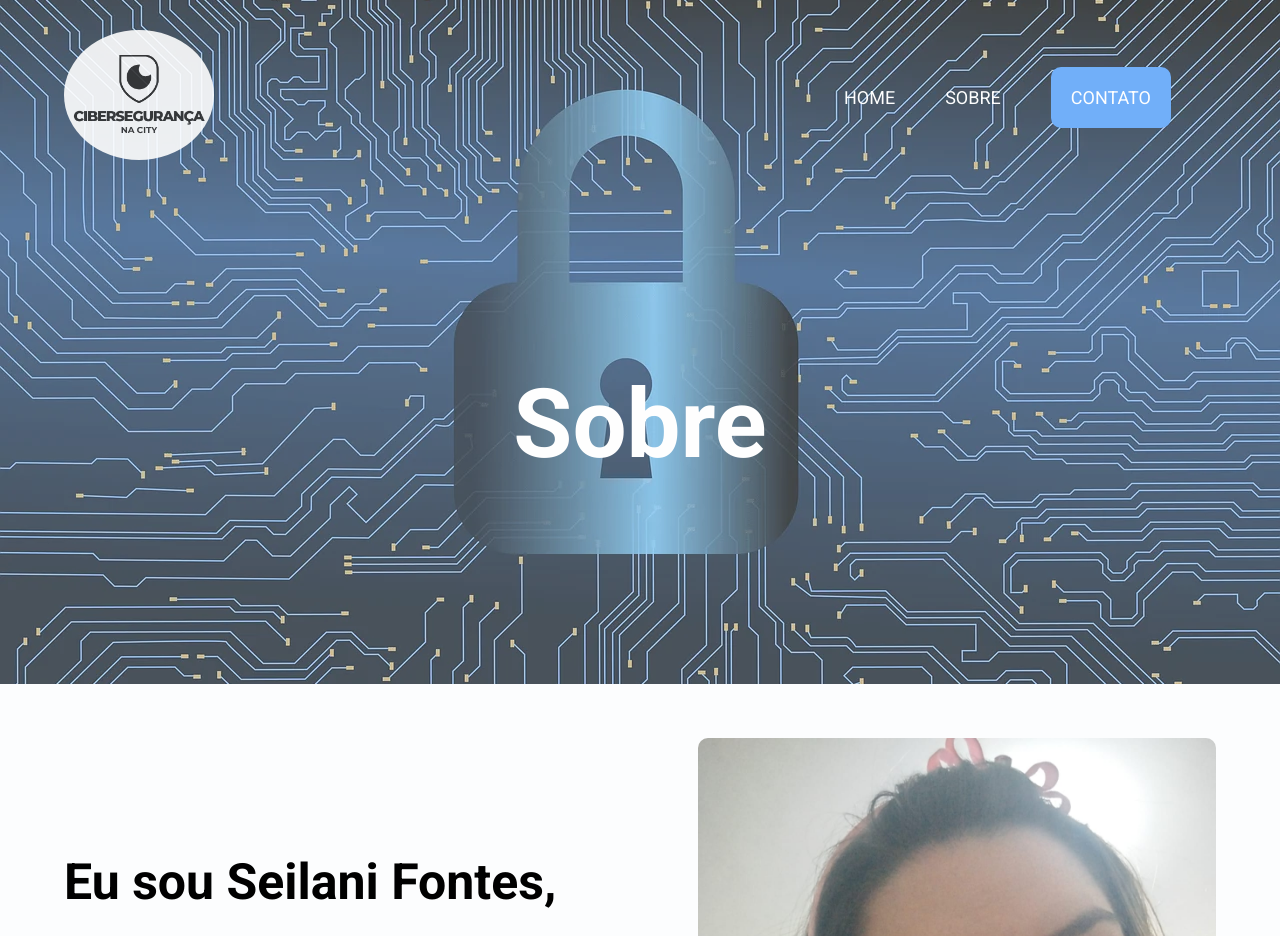
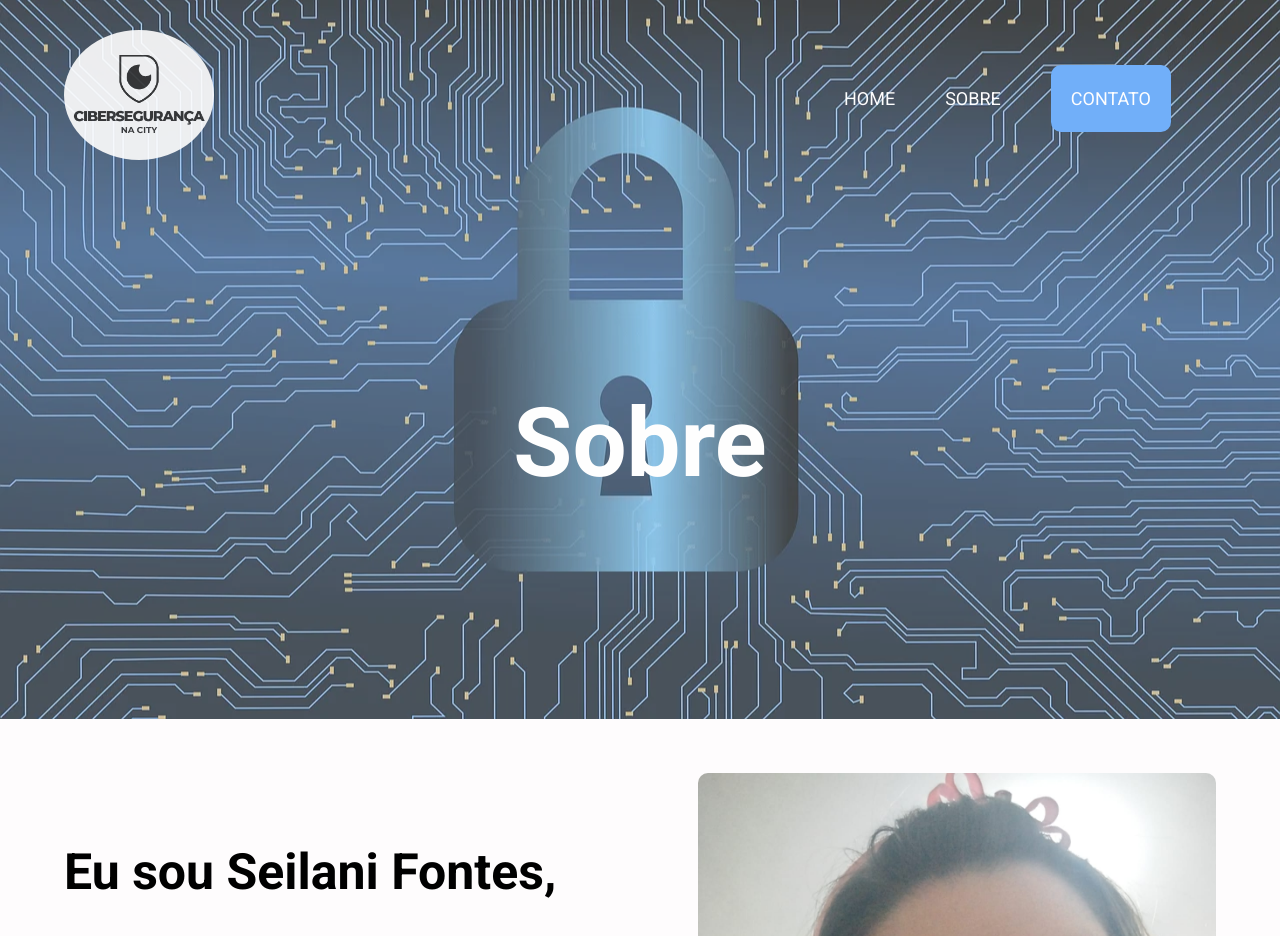
Before and after one commit to SeilaniF/Site-Ciberseguran-a, a plain HTML site: page sobre.html in a window 1280 px wide. Shown: the top 936 px of the page. Drawn offline with Linux system fonts and the light colour scheme; a web font is replaced by a local one.

Commit message:
Adicionando arquivos iniciais do site de cibersegurança

```diff
--- a/sobre.html
+++ b/sobre.html
@@ -5,7 +5,7 @@
     <meta charset="UTF-8">
     <meta name="viewport" content="width=device-width, initial-scale=1.0">
     <link rel="stylesheet" href="https://cdnjs.cloudflare.com/ajax/libs/font-awesome/6.5.1/css/all.min.css">
-    <link rel="stylesheet" href="styles.css">
+    <link rel="stylesheet" href="./styles.css">
     <title>Sobre</title>
 </head>
 
--- a/styles.css
+++ b/styles.css
@@ -15,7 +15,7 @@ header {
 }
 
 body {
-    background-color: #f1f6fc31;
+    background-color: #fcf1f931;
 }
 
 section,
@@ -30,7 +30,25 @@ h3 {
 }
 
 p {
+
     color: #0000009c;
+}
+*,
+*::before,
+*::after {
+    box-sizing: border-box;
+}
+
+/* Ajustando fontes para não ficarem grandes */
+body, h1, h2, h3, p {
+    font-size: 16px; /* Ajuste o tamanho das fontes conforme necessário */
+    line-height: 1.5;
+}
+
+/* Ajuste o tamanho das imagens para se ajustarem melhor */
+img {
+    max-width: 100%;
+    height: auto;
 }
 
 .container {
@@ -525,7 +543,9 @@ nav .close-icon {
     padding-right: 20px;
 
 }
-
+.sobre .sobre-text h3{
+    font-size: 50px;
+}
 .sobre .sobre-text p {
     margin: 29px 0;
     color: #000000a6;
@@ -699,7 +719,7 @@ nav .close-icon {
 }
 
 /* Outros estilos... */
-@media(max-width: 830px) {
+@media(max-width: 768px) {
 
     .ul {
         position: fixed;
```
Also changed, not shown: index.html (+2 -1 lines).
